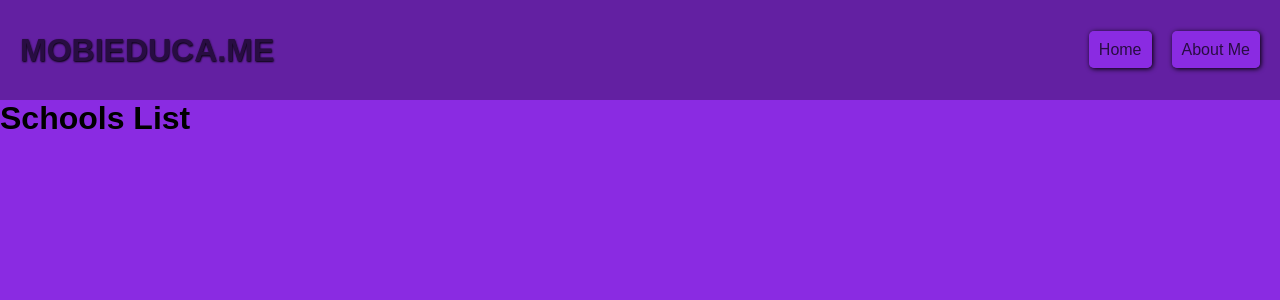
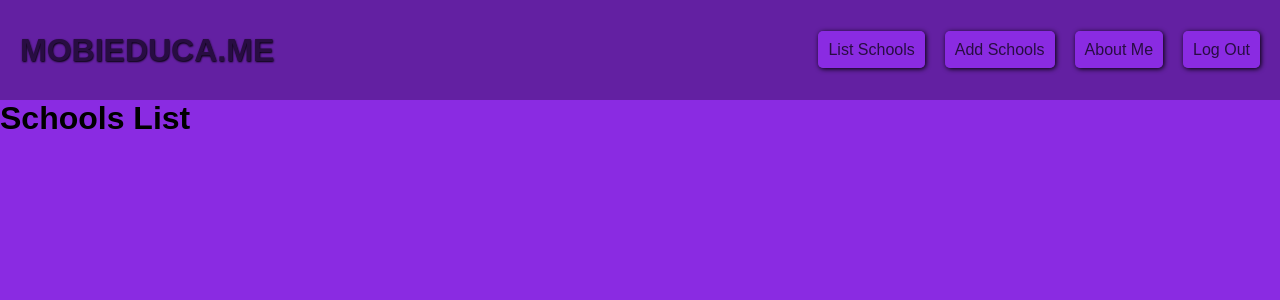
Before and after one commit to rodrigocdpadua/mobieduca, a React (Create React App) app: page /list-schools in a window 1280 px wide. Shown: the top 300 px of the page. Built offline with nearby package versions, Linux system fonts and the light colour scheme; sample sign-in values are in the browser's storage.

Commit message:
add nav Links

```diff
--- a/src/App.js
+++ b/src/App.js
@@ -4,10 +4,7 @@ import Routes from './routes';
 
 const App = () => {
   return (
-    <>
-      <Header />
-      <Routes />
-    </>
+    <Routes />
   );
 }
 
--- a/src/app.css
+++ b/src/app.css
@@ -6,34 +6,6 @@
 
 body{
     background-color: #8a2be2;
-}
-
-/*Header Styles*/
-
-.header{
-    display: flex;
-    justify-content: space-between;
-    align-items: center;
-    height: 100px;
-    background-color: #511b83ab;
-}
-.header h1{
-    margin: 20px;
-    color: #280d42;
-    text-shadow: 0.5px 0.5px 2px #000000;
-}
-.header a{
-    margin-right: 20px;
-    padding: 10px;
-    border-radius: 5px;
-    color: #280d42;
-    background-color: #8a2be2;
-    text-decoration: none;
-    box-shadow: 1px 1px 5px #000000;
-}
-.header a:hover{
-    color: #43166d;
-    background-color: #9a2ffd;
 }
 
 /*Add School Styles*/
--- a/src/components/header/index.js
+++ b/src/components/header/index.js
@@ -1,13 +1,33 @@
-import '../../app.css';
+import React, { useContext } from 'react';
+import { Link } from 'react-router-dom';
+import { AuthContext } from '../../auth';
+import './styles.css';
 
 const Header = () => {
+
+    const {authenticated, logout} = useContext(AuthContext)
+
+    const handleLogout = () => {
+        logout();
+    }
+
     return (
         <header className="header">
             <h1 className="title">MOBIEDUCA.ME</h1>
-            <nav className='nav'>
-                <a href=''>Home</a>
-                <a href=''>About Me</a>
-            </nav>
+            {
+                authenticated ?
+                <nav className='nav'>
+                    <Link to='/list-schools'>List Schools</Link>
+                    <Link to='/add-schools'>Add Schools</Link>
+                    <Link to='/about-me'>About Me</Link>
+                    <Link to='/' onClick={handleLogout}>Log Out</Link>
+                </nav>
+                :
+                <nav className='nav'>
+                    <Link to='/'>Log In</Link>
+                    <Link to='/about-me'>About Me</Link>
+                </nav>
+            }
         </header>
     );
 }
--- /dev/null
+++ b/src/components/header/styles.css
@@ -0,0 +1,25 @@
+.header{
+    display: flex;
+    justify-content: space-between;
+    align-items: center;
+    height: 100px;
+    background-color: #511b83ab;
+}
+.header h1{
+    margin: 20px;
+    color: #280d42;
+    text-shadow: 0.5px 0.5px 2px #000000;
+}
+.header a{
+    margin-right: 20px;
+    padding: 10px;
+    border-radius: 5px;
+    color: #280d42;
+    background-color: #8a2be2;
+    text-decoration: none;
+    box-shadow: 1px 1px 5px #000000;
+}
+.header a:hover{
+    color: #43166d;
+    background-color: #9a2ffd;
+}
--- a/src/routes.js
+++ b/src/routes.js
@@ -1,5 +1,6 @@
 import React, { useContext } from 'react';
 import {BrowserRouter, Routes, Route, Navigate} from 'react-router-dom';
+import Header from './components/header';
 import Connection from './pages/connection';
 import AddSchools from './pages/add_schools';
 import AboutMe from './pages/about_me';
@@ -24,6 +25,7 @@ const AppRoutes = () => {
     return(
         <BrowserRouter>
             <AuthProvider>
+                <Header />
                 <Routes>
                     <Route path='/' element={<LoggedOut><Connection /></LoggedOut>}/>
                     <Route path='add-schools' element={<Private><AddSchools /></Private>} />
```
Also changed, not shown: src/pages/connection/index.js (indentation only).
